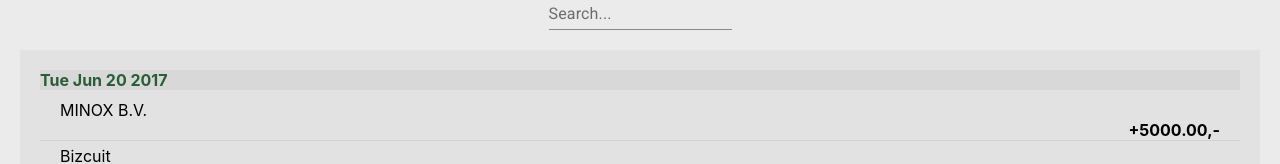
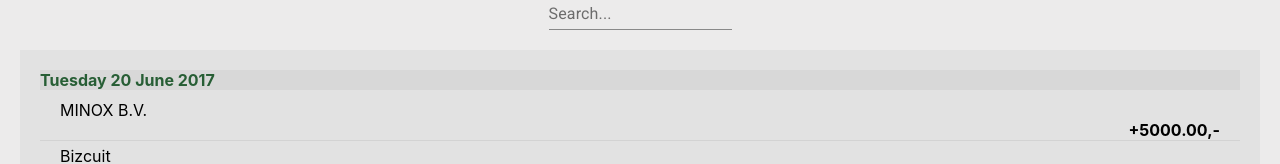
Before and after one commit to laurenssvg/bizcuit-assignment, a React (Create React App) app: page / in a window 1280 px wide. Shown: the part 156-320 px from the top of the page. Built offline with nearby package versions, Linux system fonts and the light colour scheme.

Commit message:
changed date to date object with localedatestring

```diff
--- a/src/components/current-balance/current-balance.component.jsx
+++ b/src/components/current-balance/current-balance.component.jsx
@@ -1,8 +1,6 @@
 import React from "react";
 import "./statement-balance.styles.css";
 
-const CurrentBalance = ({ balance }) => {
-  return <div>{balance.amount}</div>;
-};
+const CurrentBalance = () => {};
 
 export default CurrentBalance;
--- a/src/components/statement/statement.component.jsx
+++ b/src/components/statement/statement.component.jsx
@@ -8,7 +8,9 @@
     return (
       <div className='statement'>
         <div className='date-and-balance'>
-          {new Date(Date.parse(statement.date)).toDateString()}
+          {new Date(Date.parse(statement.date)).toLocaleDateString("en-GB", {
+            dateStyle: "full"
+          })}
         </div>
         <div className='transactions'>
           {statement.transactions.map(transaction => (
```
Also changed, not shown: 1 other file (tests, documents, lock files or other folders).
